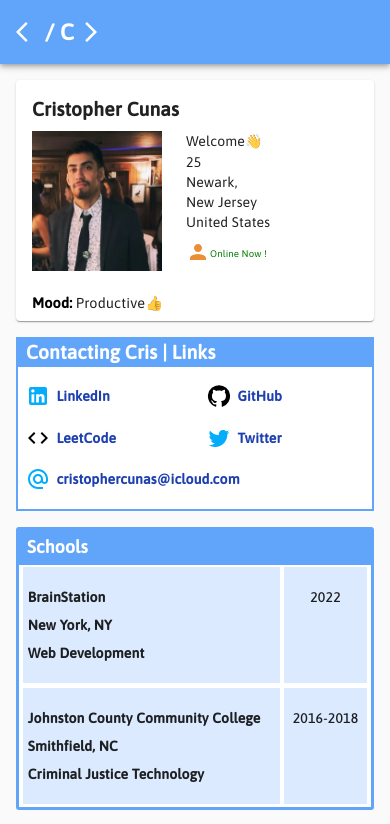
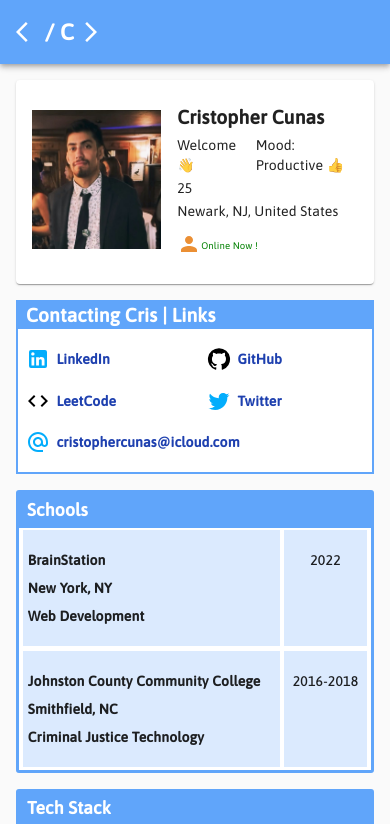
Before and after one commit to criscunas/Portfolio-Site, a Next.js app: page / in a window 390 px wide. Shown: the top 824 px of the page. Built offline with nearby package versions, Linux system fonts and the light colour scheme.

Commit message:
mobile error

```diff
--- a/src/components/ProfileCard/ProfileCard.js
+++ b/src/components/ProfileCard/ProfileCard.js
@@ -80,10 +80,10 @@ export default function ProfileCard() {
       <Card className={profileStyles.profile__tablet_card}>
         <Grid container>
           <div className={profileStyles.profile__tablet_body}>
-            <Grid item xs={4}>
+            <Grid item xs={5}>
               {profilePhoto()}
             </Grid>
-            <Grid item xs={8} className={profileStyles.profile__tablet_bio}>
+            <Grid item xs={7} className={profileStyles.profile__tablet_bio}>
               <p className={profileStyles.profile__name_tablet}>
                 Cristopher Cunas
               </p>
--- a/src/components/ProfileCard/ProfileCard.module.scss
+++ b/src/components/ProfileCard/ProfileCard.module.scss
@@ -8,13 +8,15 @@
     font-weight: bold;
     font-size: 1.2rem;
     margin-top: 1rem;
+
   }
 
 
   &__card {
-    margin: 1rem 0;
-    padding: 0 1rem;
+    padding-left: 1rem;
 
+    // padding: 0 1rem;
+      // display: none;
     @include profile-card {
       display: none;
     }
@@ -23,6 +25,8 @@
 
   &__body {
     display: flex;
+    // padding-left: 1rem;
+
     flex-wrap: nowrap;
     gap: 1.5rem;
 
--- a/src/components/Projects/Projects.js
+++ b/src/components/Projects/Projects.js
@@ -40,7 +40,7 @@ export default function Projects () {
       src: "/images/digiDiscover.jpg",
     },
     {
-      src: "/images/DigiDiscover2.jpg",
+      src: "/images/digiDiscover2.jpg",
     },
   ];
 
--- a/styles/Posts.module.scss
+++ b/styles/Posts.module.scss
@@ -74,6 +74,7 @@
 
   &__icons {
     display: flex;
-    gap: 1rem;
+    padding-left: 1rem;
+    gap: 2rem;
   }
 }
--- a/styles/variables.scss
+++ b/styles/variables.scss
@@ -4,7 +4,7 @@ $myspace-blue: #60A5FA;
 $myspace-darkblue: #1E40AF;
 $myspace-orange: #f9c56c;
 
-$profile-tablet:496px;
+$profile-tablet:350px;
 $before-tablet: 600px;
 $tablet-size: 768px;
 $midpoint-size: 900px;
```
